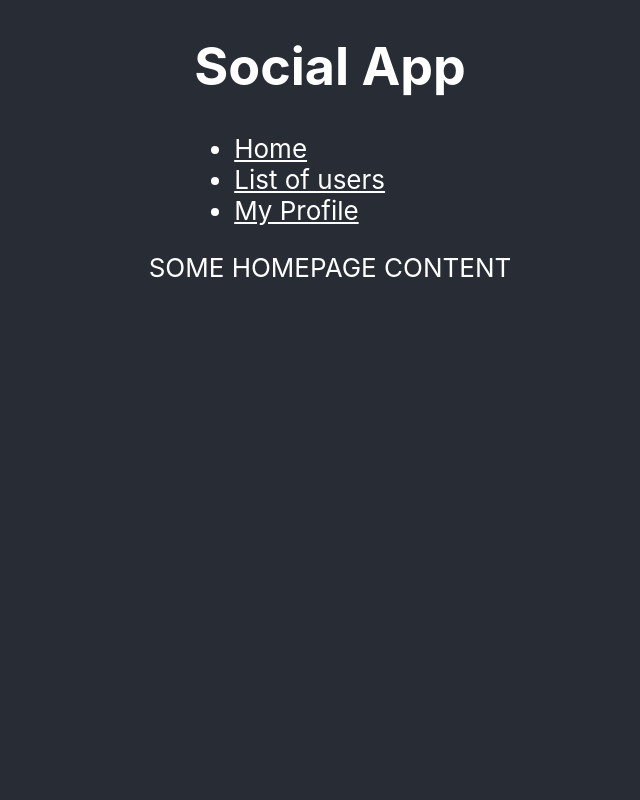
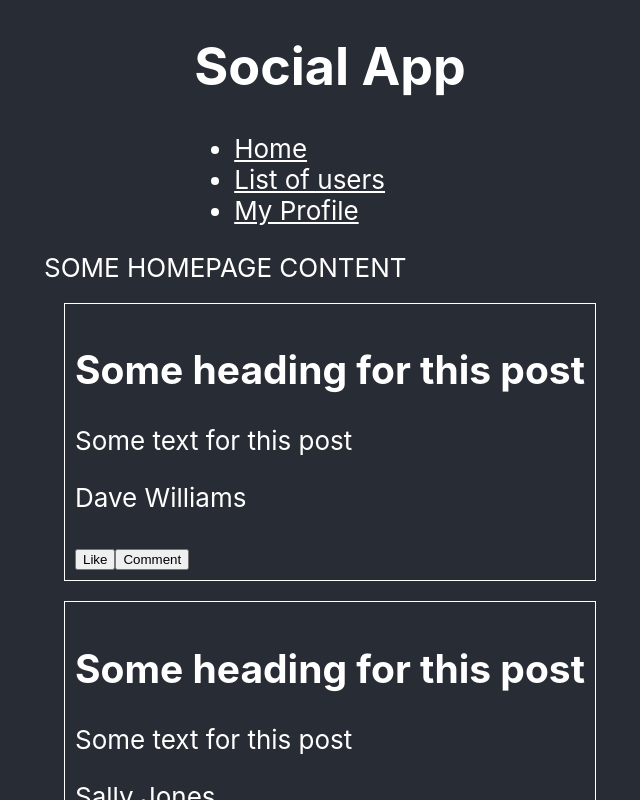
Before and after one commit to blakegilbertson/personal-project---social-app, a React (Create React App) app: page / in a window 1280 px wide. Shown: the top 800 px of the page, without its empty margins (310-950 px from the left). Built offline with nearby package versions, Linux system fonts and the light colour scheme; no server answers.

Commit message:
Adding some static Post components to the homepage route

```diff
--- a/src/routes/homepage/index.js
+++ b/src/routes/homepage/index.js
@@ -1,9 +1,41 @@
 import React from 'react';
 
+const Post = (props) => {
+  console.log(props);
+  // const { post, user } = props
+  // const { heading, text } = post
+
+  return (
+    <div className="post">
+      <div className="post-content">
+        <h2>{props.post.heading}</h2>
+        <p>{props.post.text}</p>
+      </div>
+      <div className="post-details">
+        <p className="users-name">{props.user}</p>
+      </div>
+      <div className="post-btns">
+        <button>Like</button>
+        <button>Comment</button>
+      </div>
+    </div>
+  )
+}
+
 const HomepageRoute = () => {
+  const post = {
+    heading: 'Some heading for this post',
+    text: 'Some text for this post'
+  }
   return (
     <div className="homepage-route">
       SOME HOMEPAGE CONTENT
+
+      <section className="posts">
+        <Post post={post} user="Dave Williams" />
+        <Post post={post} user="Sally Jones" />
+        <Post post={post} user="Barry Barrison" />
+      </section>
     </div>
   )
 }
--- a/src/stylesheets/css/App.css
+++ b/src/stylesheets/css/App.css
@@ -10,5 +10,10 @@
 .social-app a {
   color: #FFF;
 }
+.social-app .post {
+  border: 1px solid #FFF;
+  padding: 10px;
+  margin: 20px;
+}
 
 /*# sourceMappingURL=App.css.map */
--- a/src/stylesheets/scss/App.scss
+++ b/src/stylesheets/scss/App.scss
@@ -11,4 +11,10 @@
   a {
     color: #FFF;
   }
+
+  .post {
+    border: 1px solid #FFF;
+    padding: 10px;
+    margin: 20px;
+  }
 }
```
Also changed, not shown: 1 other file (tests, documents, lock files or other folders).
